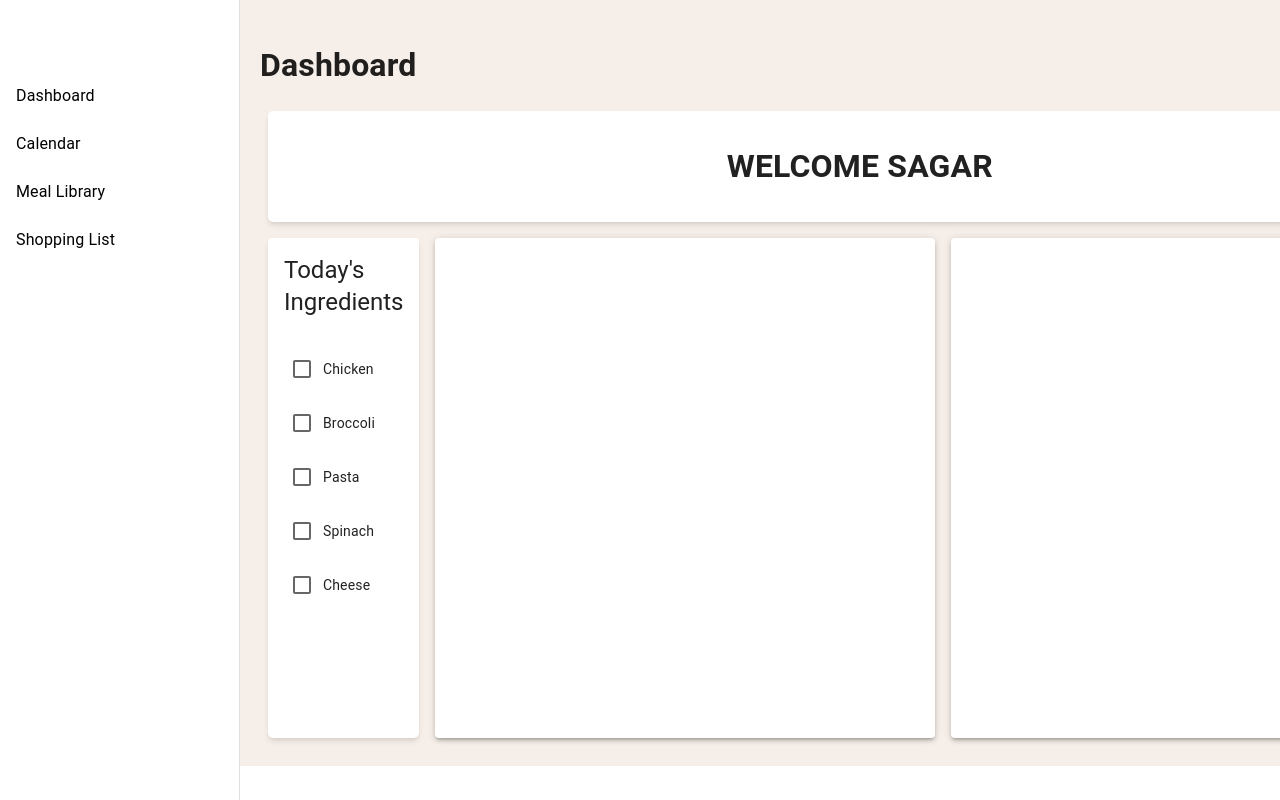
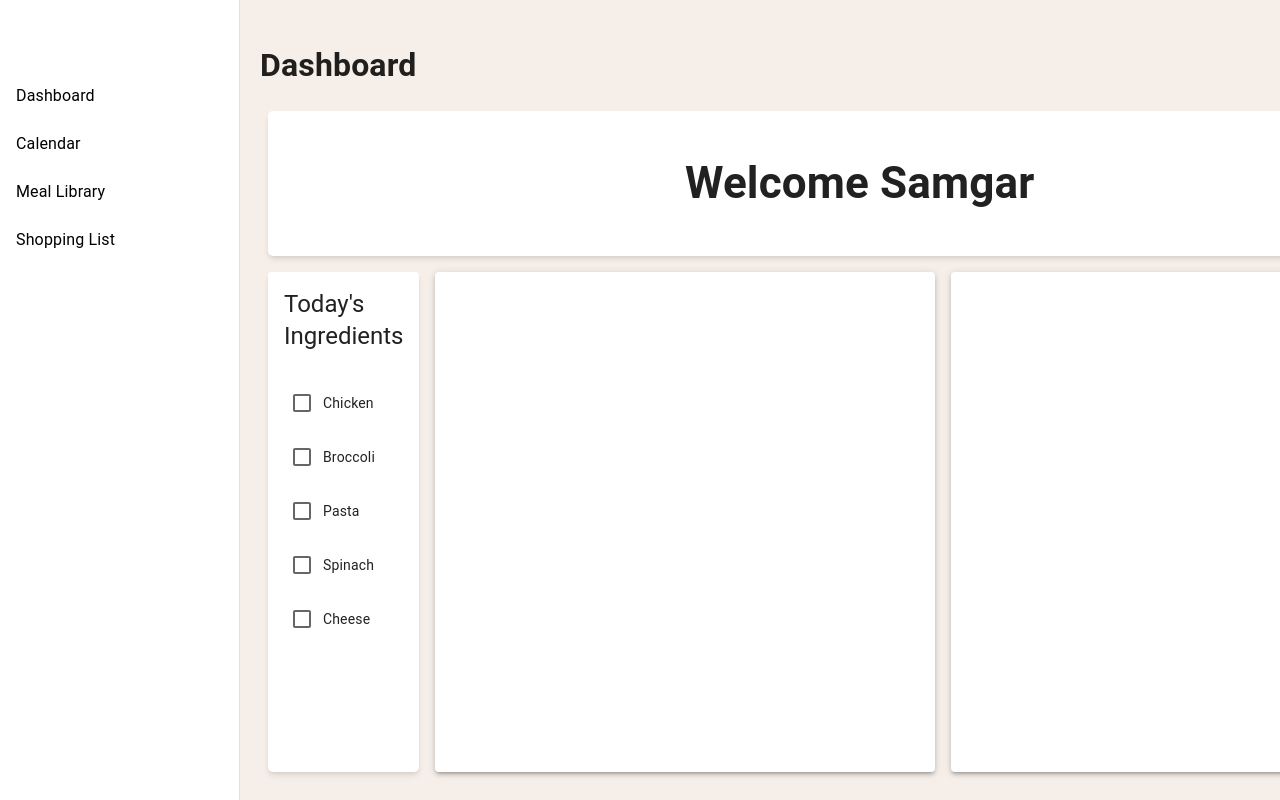
Before and after one commit to samuelpage98/FoodCal, a React (Create React App) app in the folder food-cal/: page / in a window 1280 px wide. Shown: the top 800 px of the page. Built offline with nearby package versions, Linux system fonts and the light colour scheme.

Commit message:
made small changes and width of dash full screen

```diff
--- a/food-cal/src/components/DashboardPanel.js
+++ b/food-cal/src/components/DashboardPanel.js
@@ -9,7 +9,7 @@ function DashboardPanel() {
     return (
         <>
             <h1>Dashboard</h1>
-            <DashboardGreeting name="Sagar" />
+            <DashboardGreeting name="Samgar" />
             <div style={{ display: "flex" }}>
                 <CheckListWidget />
                 <DashboardCard width={500} height={500} />
--- a/food-cal/src/components/dashboardGreeting.css
+++ b/food-cal/src/components/dashboardGreeting.css
@@ -1,5 +1,5 @@
 div.dashboardGreeting{
     padding: 10px;
-    text-transform: uppercase;
     text-align: center;
+    font-size: 22px;
 }
--- a/food-cal/src/layouts/PageLayout.js
+++ b/food-cal/src/layouts/PageLayout.js
@@ -6,7 +6,7 @@ function PageLayout({ panel }) {
             <div className="navbar" style={{ width: "240px" }}>
                 <Navbar />
             </div>
-            <div style={{ margin: "20px" }}>
+            <div style={{ margin: "20px", width: "100%", display: "flexbox" }}>
                 {panel}
             </div>
         </div >
```
